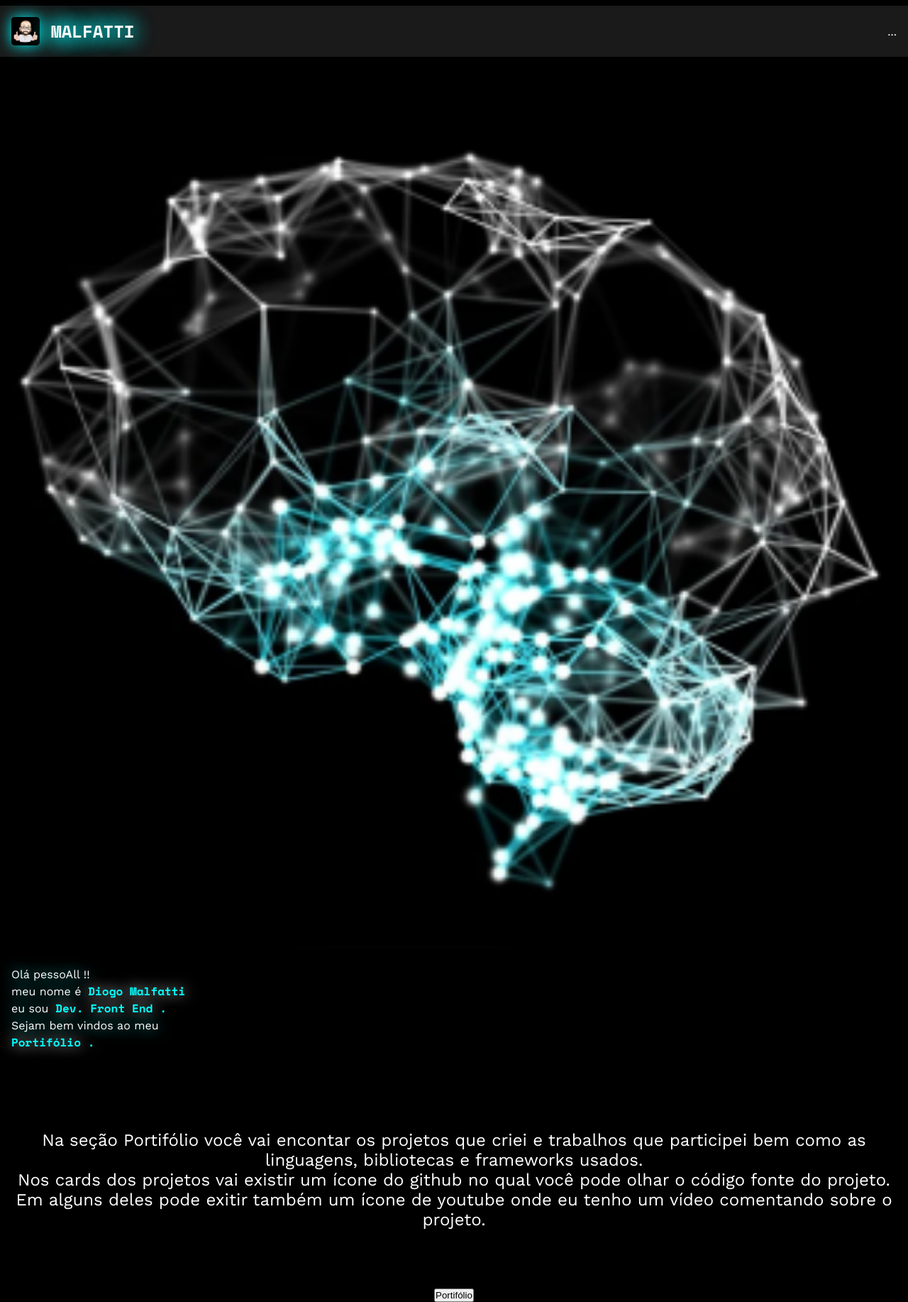
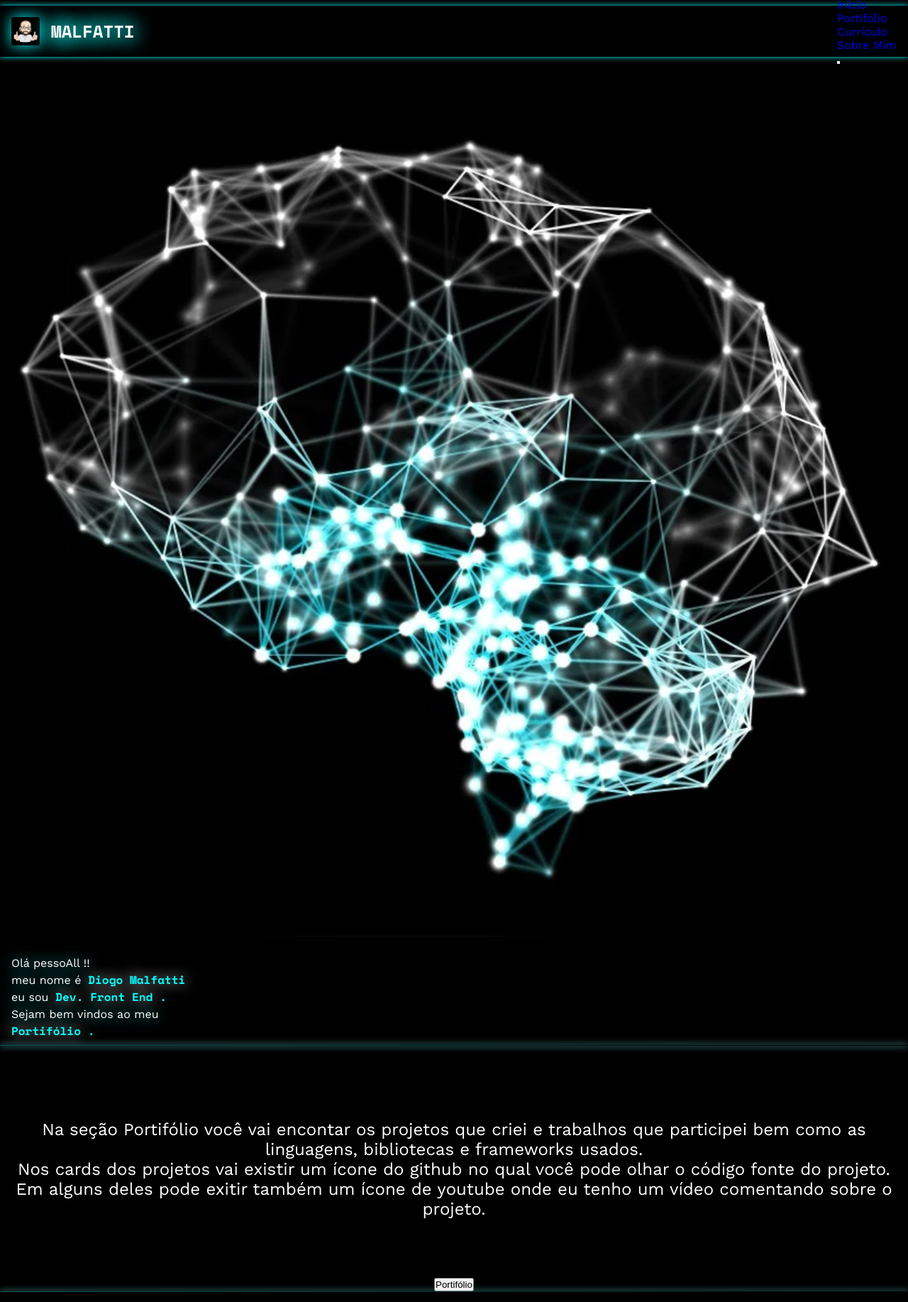
Before and after one commit to DiogoMalfatti/my-portifolio, a React (Create React App) app in the folder frontend/: page / in a window 1280 px wide. Shown: the whole page at 71% size. Built offline with nearby package versions, Linux system fonts and the light colour scheme.

Commit message:
Creating header

```diff
--- /dev/null
+++ b/frontend/src/components/divider/index.js
@@ -0,0 +1,8 @@
+import React from 'react'
+import { DividerStyle } from './style'
+
+const Divider = () => {
+  return <DividerStyle></DividerStyle>
+}
+
+export default Divider
--- /dev/null
+++ b/frontend/src/components/divider/style.js
@@ -0,0 +1,11 @@
+import styled from 'styled-components'
+
+export const DividerStyle = styled.div`
+  height: 1px;
+  background: linear-gradient(
+    270deg,
+    var(--color-bar) 0%,
+    var(--color-blue) 300%
+  );
+  box-shadow: 0 0 10px var(--color-blue), 0 0 10px var(--color-white);
+`
--- a/frontend/src/components/globals/GlobalStyles/index.js
+++ b/frontend/src/components/globals/GlobalStyles/index.js
@@ -10,6 +10,9 @@ const GlobalStyle = createGlobalStyle`
   a {
     text-decoration: none;
   }
+  ul,li {
+    list-style: none;
+  }
   img {
     width: 100%;
     height: auto;
@@ -21,7 +24,10 @@ const GlobalStyle = createGlobalStyle`
     --color-blue: #00ffff;
     --color-pink: #ff00ff;
     --color-yellow: #ffff00;
-    --color-bar: rgba(255, 255, 255, 0.1);
+    --color-bar: rgba(0, 0, 0, 0.9);
+
+    --height-top: 4.5rem;
+    --height-bottom: 4.5rem;
   }
 
   /* BASE */
--- a/frontend/src/components/header/navbar/logotipo/style.js
+++ b/frontend/src/components/header/navbar/logotipo/style.js
@@ -7,7 +7,7 @@ export const LogotipoStyle = styled.div`
     margin-right: 1rem;
     width: 2.5rem;
     height: 2.5rem;
-    border-radius: 5px;
+    border-radius: 0.25rem;
     box-shadow: 0 0 20px var(--color-blue);
   }
   h1 {
--- /dev/null
+++ b/frontend/src/components/header/navbar/menu/button/style.js
@@ -0,0 +1,10 @@
+import styled from 'styled-components'
+
+export const ButtonMenuStyle = styled.button`
+  border: 1px solid red;
+  width: 2.5rem;
+  height: 2.5rem;
+  background: var(--color-body);
+  border-radius: 0.25rem;
+  color: #fff;
+`
--- a/frontend/src/components/header/navbar/menu/index.js
+++ b/frontend/src/components/header/navbar/menu/index.js
@@ -1,8 +1,28 @@
 import React from 'react'
-import { MenuStyle } from './style'
+import { MenuStyle, MenuNav, MenuButton } from './style'
 
 const Menu = () => {
-  return <MenuStyle>...</MenuStyle>
+  return (
+    <MenuStyle>
+      <MenuNav>
+        <ul>
+          <li>
+            <a href="/">Início</a>
+          </li>
+          <li>
+            <a href="/portifolio">Portifólio</a>
+          </li>
+          <li>
+            <a href="/curriculo">Currículo</a>
+          </li>
+          <li>
+            <a href="/sobremim">Sobre Mim</a>
+          </li>
+        </ul>
+      </MenuNav>
+      <MenuButton></MenuButton>
+    </MenuStyle>
+  )
 }
 
 export default Menu
--- a/frontend/src/components/header/navbar/menu/style.js
+++ b/frontend/src/components/header/navbar/menu/style.js
@@ -1,5 +1,11 @@
 import styled from 'styled-components'
 
 export const MenuStyle = styled.div`
-  color: #fff;
+  /* container */
 `
+export const MenuNav = styled.div`
+  /* ul , li */
+`
+export const MenuButton = styled.button`
+  /* button */
+`
--- a/frontend/src/components/header/style.js
+++ b/frontend/src/components/header/style.js
@@ -1,9 +1,14 @@
 import styled from 'styled-components'
 
 export const HeaderStyle = styled.header`
+  width: 100%;
+  position: fixed;
+  top: 0;
+  left: 0;
+  z-index: 100;
   margin: 0.5rem 0 0.5rem 0;
   padding: 0 1rem 0 1rem;
   height: 4.5rem;
   background-color: var(--color-bar);
-  /* border-bottom: 1px solid #333; */
+  box-shadow: 0 0 7.5px var(--color-blue);
 `
--- a/frontend/src/components/home/Hero/index.js
+++ b/frontend/src/components/home/Hero/index.js
@@ -4,7 +4,7 @@ import { HeroStyle } from './style'
 const HeroSection = () => {
   return (
     <HeroStyle>
-      <img src="./image/hero-sm.png" alt="" />
+      <img src="./image/hero-lg.svg" alt="" />
       <div>
         <h2>
           <span>Olá pessoAll !!</span> <br />
--- a/frontend/src/components/home/Hero/style.js
+++ b/frontend/src/components/home/Hero/style.js
@@ -2,6 +2,7 @@ import styled from 'styled-components'
 
 export const HeroStyle = styled.section`
   margin: 0.5rem 0 0.5rem 0;
+  margin-top: var(--height-top);
   padding: 0 1rem 0 1rem;
   display: flex;
   flex-direction: column;
--- a/frontend/src/pages/home.js
+++ b/frontend/src/pages/home.js
@@ -1,12 +1,15 @@
 import React from 'react'
 import HeroSection from '../components/home/Hero'
+import Divider from '../components/divider'
 import PortifolioSection from '../components/home/Portifolio'
 
 const Home = () => {
   return (
     <div>
       <HeroSection />
+      <Divider />
       <PortifolioSection />
+      <Divider />
     </div>
   )
 }
```
Also changed, not shown: frontend/src/components/header/navbar/menu/button/index.js (added, +14 -0 lines), frontend/public/image/hero-lg.svg (added).
